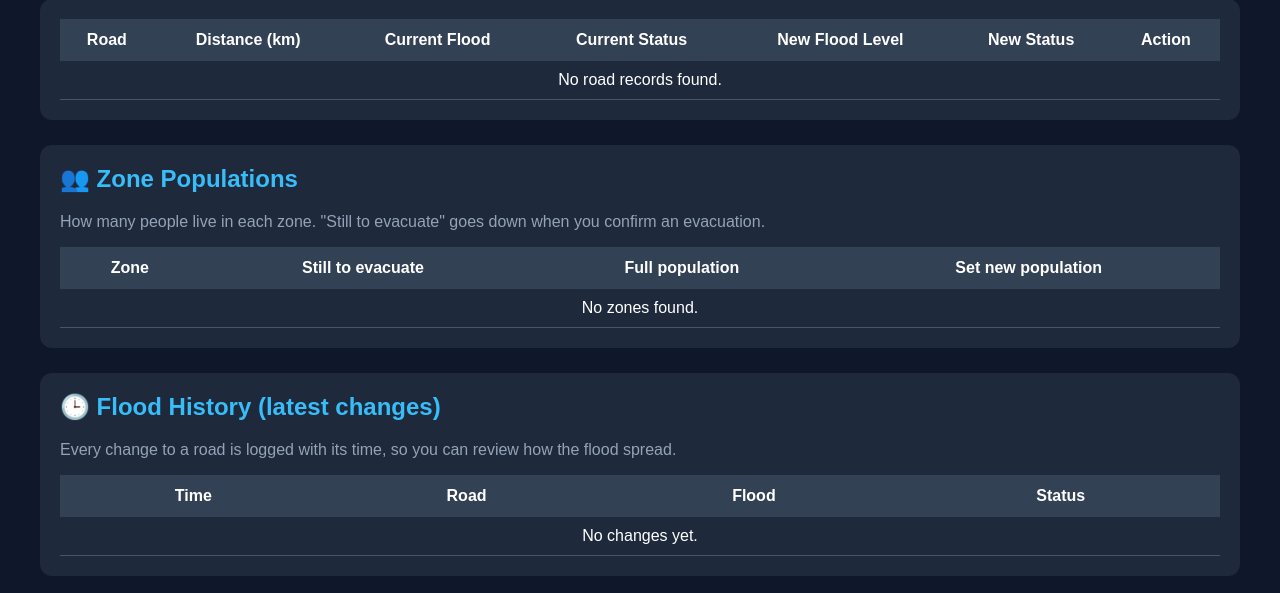
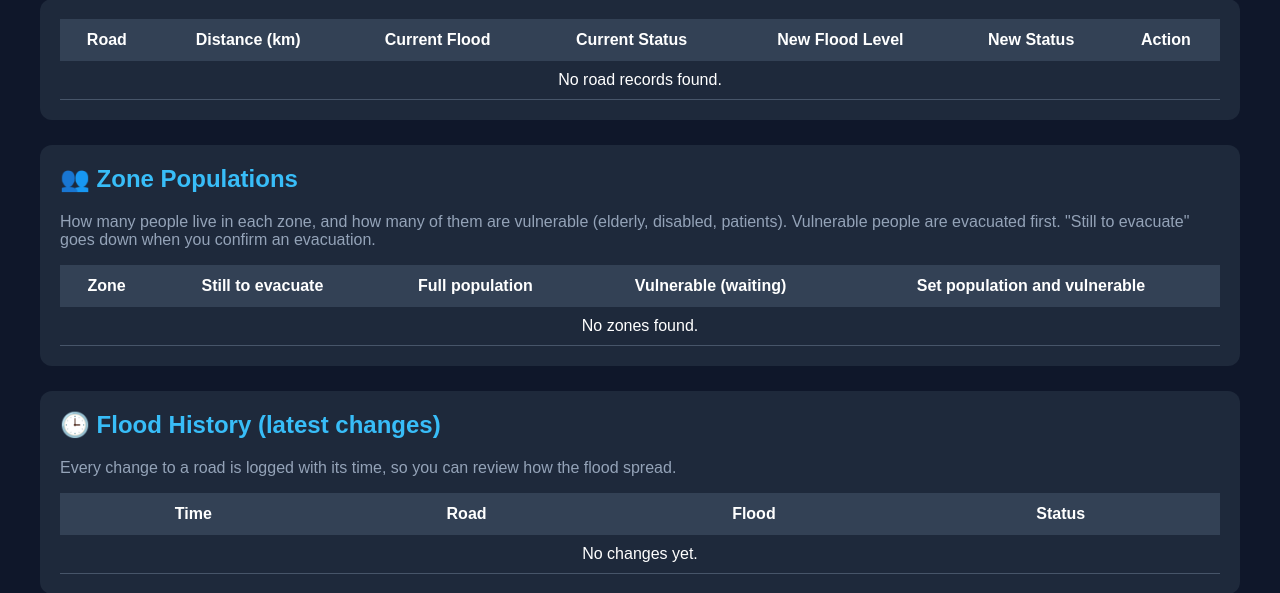
Before and after one commit to shaikyakub071-coder/flood_evacuation-planner, a Flask app: page /admin in a window 1280 px wide. Shown: the part 190-783 px from the top of the page. Run offline with Flask 3, Linux system fonts and the light colour scheme; the visitor is signed in with stand-in values (Sample User, id 1); data that the repository does not hold is empty; some libraries are stand-ins or nearby versions.

Commit message:
Enhance zone population display with vulnerable count
Updated the zone population section to include vulnerable populations and adjusted table structure.

```diff
--- a/templates/admin.html
+++ b/templates/admin.html
@@ -114,8 +114,10 @@
     <div class="road-box" style="margin-top:25px;">
         <h2 style="color:#38bdf8;margin-top:0;">👥 Zone Populations</h2>
         <p style="color:#94a3b8;margin-top:0;">
-            How many people live in each zone. "Still to evacuate" goes
-            down when you confirm an evacuation.
+            How many people live in each zone, and how many of them are
+            vulnerable (elderly, disabled, patients). Vulnerable people
+            are evacuated first. "Still to evacuate" goes down when you
+            confirm an evacuation.
         </p>
         <table>
             <thead>
@@ -123,7 +125,8 @@
                     <th>Zone</th>
                     <th>Still to evacuate</th>
                     <th>Full population</th>
-                    <th>Set new population</th>
+                    <th>Vulnerable (waiting)</th>
+                    <th>Set population and vulnerable</th>
                 </tr>
             </thead>
             <tbody>
@@ -136,10 +139,19 @@
                         </td>
                         <td>{{ z[1] }}</td>
                         <td>{{ z[2] }}</td>
+                        <td>{{ [z[3], z[1]]|min }}</td>
                         <td>
                             <input type="number" name="people" min="0"
                                    value="{{ z[2] }}" required
-                                   style="width:100px;padding:8px;
+                                   title="Population"
+                                   style="width:90px;padding:8px;
+                                          border-radius:6px;
+                                          border:1px solid #475569;
+                                          background:#0f172a;color:white;">
+                            <input type="number" name="vulnerable" min="0"
+                                   value="{{ z[4] }}" required
+                                   title="Vulnerable (elderly, disabled, patients)"
+                                   style="width:90px;padding:8px;
                                           border-radius:6px;
                                           border:1px solid #475569;
                                           background:#0f172a;color:white;">
@@ -148,7 +160,7 @@
                     </form>
                 </tr>
             {% else %}
-                <tr><td colspan="4">No zones found.</td></tr>
+                <tr><td colspan="5">No zones found.</td></tr>
             {% endfor %}
             </tbody>
         </table>
```
